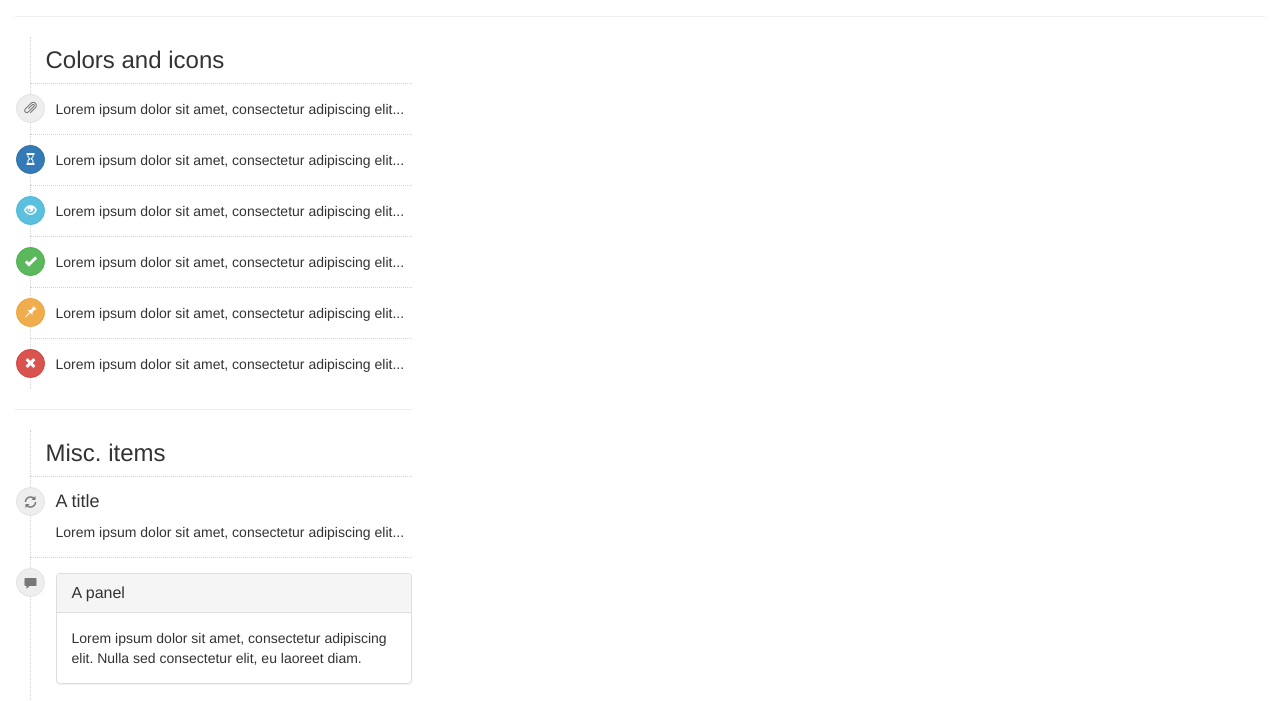
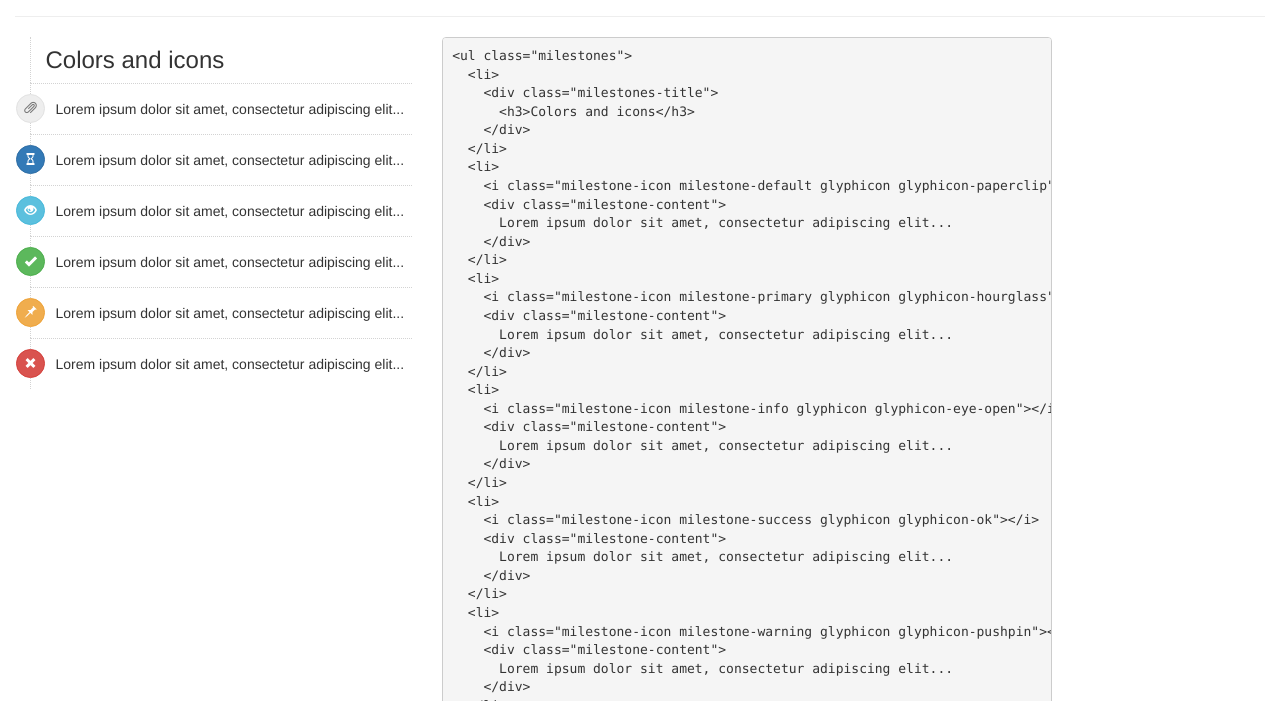
Before and after one commit to alexjab/bootstrap-milestones, a plain HTML site: page milestones.html in a window 1280 px wide. Shown: the part 113-814 px from the top of the page. Drawn offline with nearby package versions, Linux system fonts and the light colour scheme.

Commit message:
reorganize the examples

```diff
--- a/milestones.html
+++ b/milestones.html
@@ -9,13 +9,13 @@
         <div class="col-lg-12">
           <div class="page-header">
             <h1>Bootstrap Milestones <small>bootstrap-milestones.css</small></h1>
-            <p>A pretty milestone thingy. Shamelessly inspired by GitHub's Pull Request history.</p>
+            <p>A shiny bootstrap milestone thingy. Shamelessly inspired by GitHub's Pull Request history.</p>
           </div>
         </div>
       </div>
       <div class="row">
         <div class="col-lg-4">
-          <ul class="milestones" style="">
+          <ul class="milestones">
             <li>
               <div class="milestones-title">
                 <h3>Colors and icons</h3>
@@ -58,8 +58,60 @@
               </div>
             </li>
           </ul>
+        </div>
+        <div class="col-lg-6">
+          <pre>
+&lt;ul class="milestones"&gt;
+  &lt;li&gt;
+    &lt;div class="milestones-title"&gt;
+      &lt;h3&gt;Colors and icons&lt;/h3&gt;
+    &lt;/div&gt;
+  &lt;/li&gt;
+  &lt;li&gt;
+    &lt;i class="milestone-icon milestone-default glyphicon glyphicon-paperclip"&gt;&lt;/i&gt;
+    &lt;div class="milestone-content"&gt;
+      Lorem ipsum dolor sit amet, consectetur adipiscing elit...
+    &lt;/div&gt;
+  &lt;/li&gt;
+  &lt;li&gt;
+    &lt;i class="milestone-icon milestone-primary glyphicon glyphicon-hourglass"&gt;&lt;/i&gt;
+    &lt;div class="milestone-content"&gt;
+      Lorem ipsum dolor sit amet, consectetur adipiscing elit...
+    &lt;/div&gt;
+  &lt;/li&gt;
+  &lt;li&gt;
+    &lt;i class="milestone-icon milestone-info glyphicon glyphicon-eye-open"&gt;&lt;/i&gt;
+    &lt;div class="milestone-content"&gt;
+      Lorem ipsum dolor sit amet, consectetur adipiscing elit...
+    &lt;/div&gt;
+  &lt;/li&gt;
+  &lt;li&gt;
+    &lt;i class="milestone-icon milestone-success glyphicon glyphicon-ok"&gt;&lt;/i&gt;
+    &lt;div class="milestone-content"&gt;
+      Lorem ipsum dolor sit amet, consectetur adipiscing elit...
+    &lt;/div&gt;
+  &lt;/li&gt;
+  &lt;li&gt;
+    &lt;i class="milestone-icon milestone-warning glyphicon glyphicon-pushpin"&gt;&lt;/i&gt;
+    &lt;div class="milestone-content"&gt;
+      Lorem ipsum dolor sit amet, consectetur adipiscing elit...
+    &lt;/div&gt;
+  &lt;/li&gt;
+  &lt;li&gt;
+    &lt;i class="milestone-icon milestone-error glyphicon glyphicon-remove"&gt;&lt;/i&gt;
+    &lt;div class="milestone-content"&gt;
+      Lorem ipsum dolor sit amet, consectetur adipiscing elit...
+    &lt;/div&gt;
+  &lt;/li&gt;
+&lt;/ul&gt;
+          </pre>
+        </div>
+      </div>
 
-          <hr/>
+      <hr/>
+
+      <div class="row">
+        <div class="col-lg-4">
 
           <ul class="milestones">
             <li>
```
